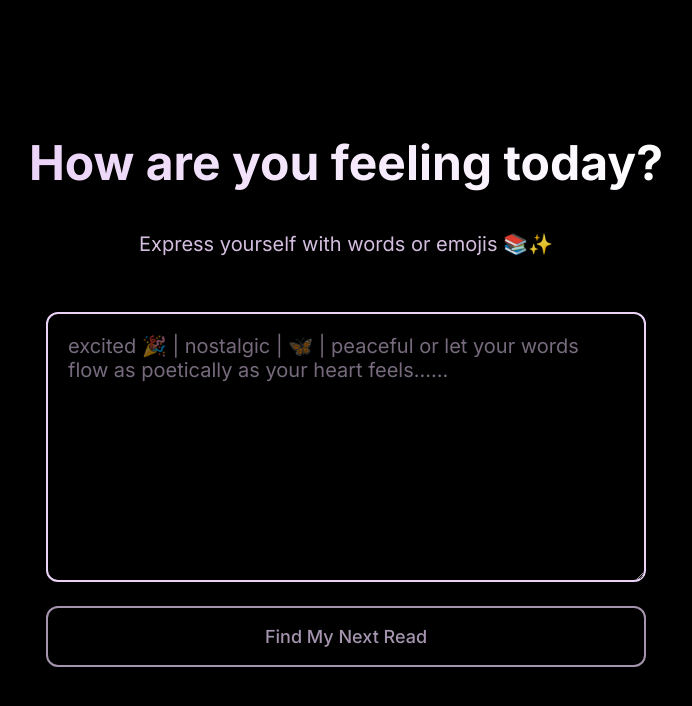
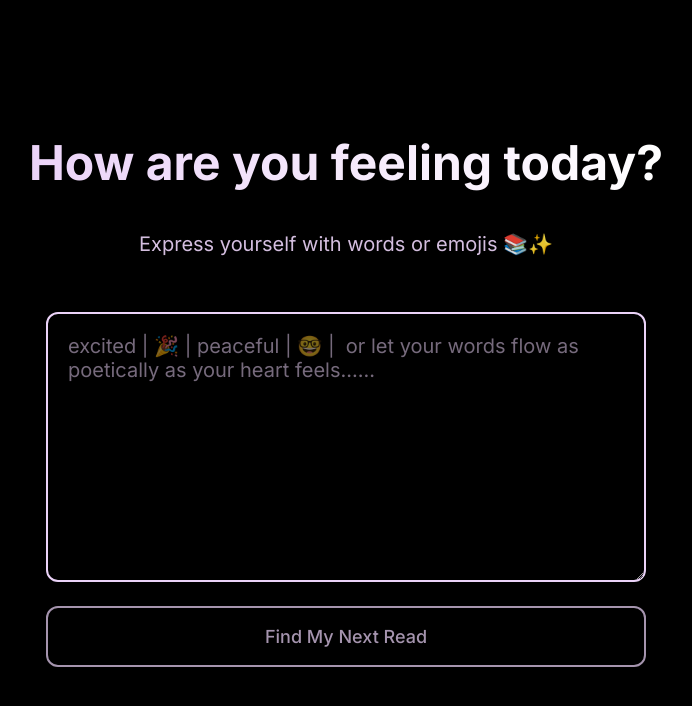
Before and after one commit to code-techhb/mood-to-book, a React (Vite) app in the folder frontend/: page /mood-selection in a window 1280 px wide. Shown: the top 706 px of the page, without its empty margins (294-986 px from the left). Built offline with nearby package versions, Linux system fonts and the light colour scheme.

Commit message:
fix: minor bugs

```diff
--- a/frontend/index.html
+++ b/frontend/index.html
@@ -2,14 +2,13 @@
 <html lang="en">
   <head>
     <meta charset="UTF-8" />
-    <link rel="icon" type="image/svg+xml" href="/vite.svg" />
     <meta name="viewport" content="width=device-width, initial-scale=1.0" />
     <link
       rel="apple-touch-icon"
       sizes="180x180"
-      href="/frontend/public/apple-touch.svg"
+      href="./public/apple-touch.svg"
     />
-    <link rel="icon" type="image/png" href="/frontend/public/favicon.svg" />
+    <link rel="icon" type="image/svg+xml" href="./public/favicon.svg" />
     <title>LitMood - From mood to book</title>
   </head>
   <body>
--- a/frontend/src/components/MoodSelection/MoodSelection.jsx
+++ b/frontend/src/components/MoodSelection/MoodSelection.jsx
@@ -57,7 +57,7 @@ const MoodSelection = () => {
             onChange={handleTextAreaChange}
             onFocus={() => setIsFocused(true)}
             onBlur={() => setIsFocused(false)}
-            placeholder="excited 🎉 | nostalgic | 🦋 | peaceful or let your words flow as poetically as your heart feels......"
+            placeholder="excited | 🎉 | peaceful | 🤓 |  or let your words flow as poetically as your heart feels......"
             className={`${styles.input} ${isFocused ? styles.focused : ""} ${
               isAnalyzing ? styles.analyzing : ""
             }`}
```
Also changed, not shown: 1 other file (tests, documents, lock files or other folders).
